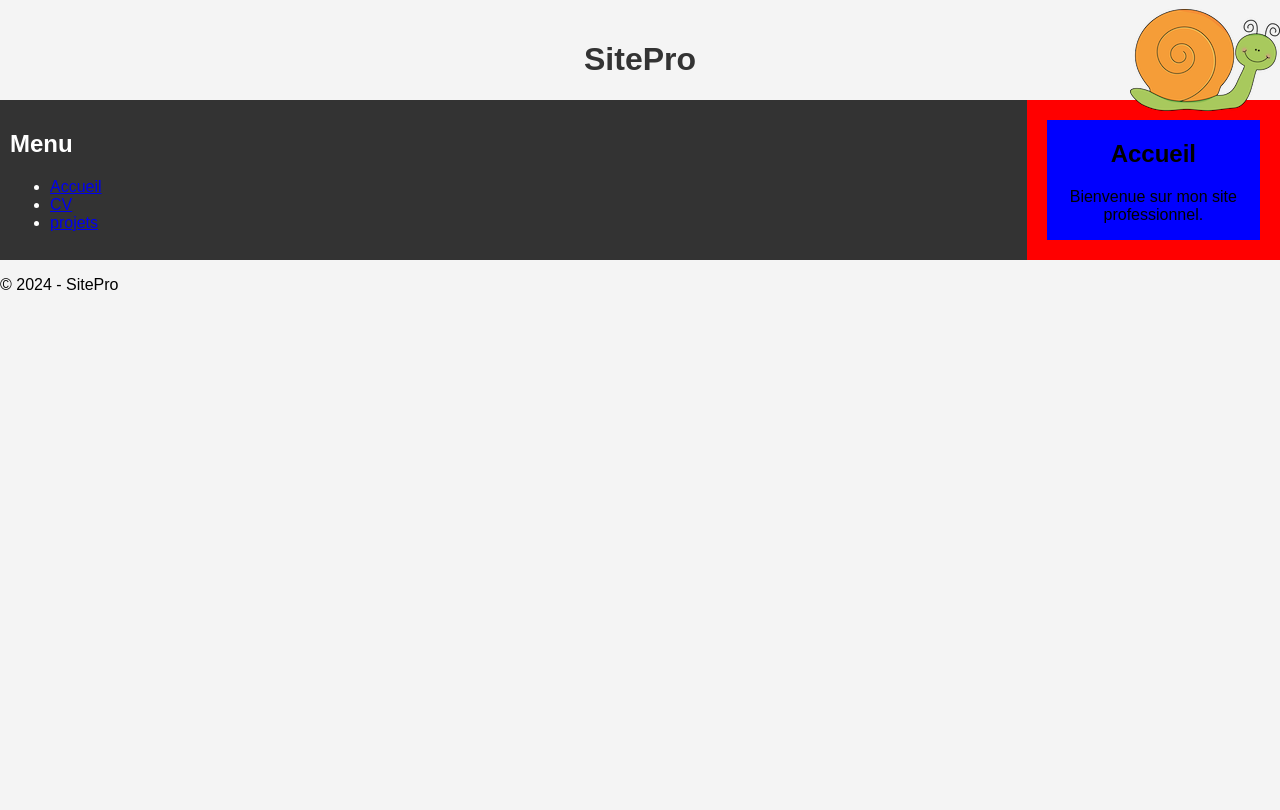
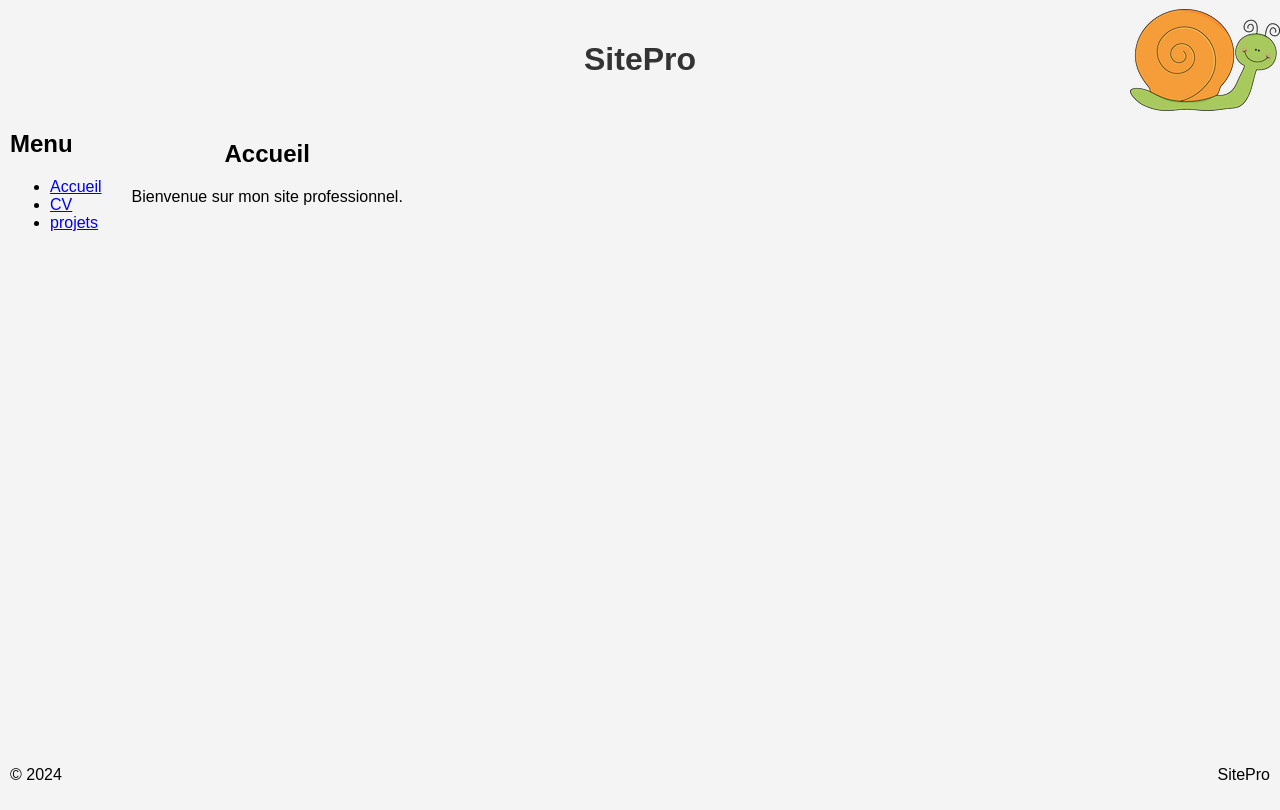
Before and after one commit to Aoxcis/IDAW, a PHP site: page / in a window 1280 px wide. Before the commit the page ends 290 px from the top, so only its background shows below. Run offline with PHP 8.4, Linux system fonts and the light colour scheme.

Commit message:
css un peu mieux

```diff
--- a/SitePro/v1/index.html
+++ b/SitePro/v1/index.html
@@ -33,5 +33,8 @@
 
 
     <footer>
-        <p>&copy; 2024 - SitePro</p>
+        <p>&copy; 2024</p>
+        <p>SitePro</p>
+
+    </footer>
 </html>
--- a/SitePro/v1/style.css
+++ b/SitePro/v1/style.css
@@ -3,6 +3,11 @@ body {
     margin: 0;
     padding: 0;
     background-color: #f4f4f4;
+}
+footer{
+    display: flex;
+    justify-content: space-between;
+    margin: 10px;
 }
 
 .flex-titre-logo {
@@ -25,24 +30,19 @@ body {
 }
 
 .flex-menu-content {
-    background-color: red;
     display: flex;
+    height: 80vh;
+
 }
 
 .menu {
+    justify-self: left;
+    padding: 10px;
 
-    justify-items: left;
-    align-items: center;
-    background-color: #333;
-    color: #fff;
-    padding: 10px;
-    width: 100%;
 }
 
 .content{
-    background-color: blue;
     margin: 20px;
-    justify-items: center;
-    align-items: center;
+    justify-self: center;
     text-align: center;
 }
```
